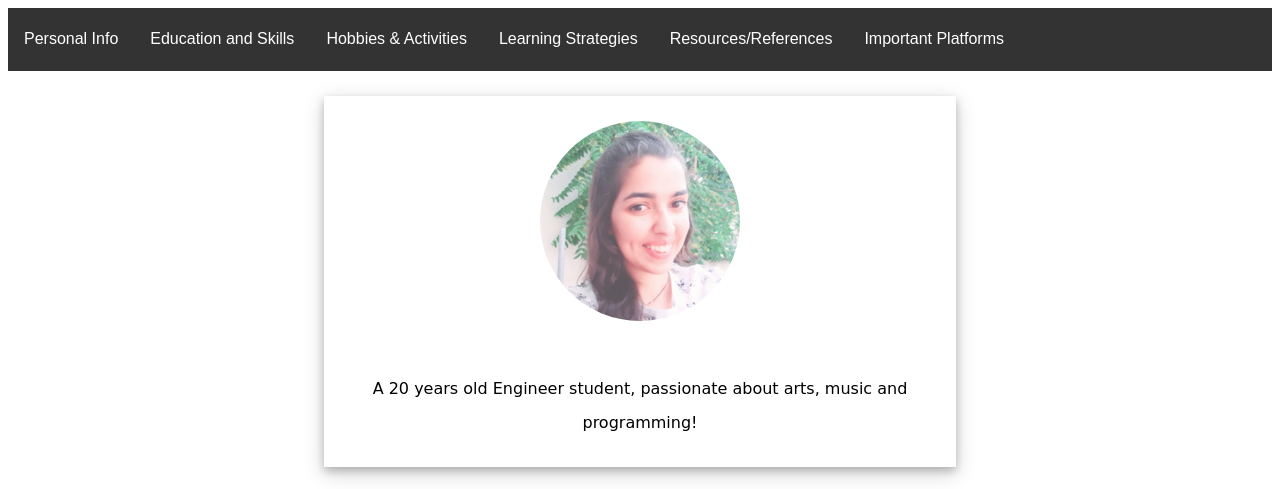
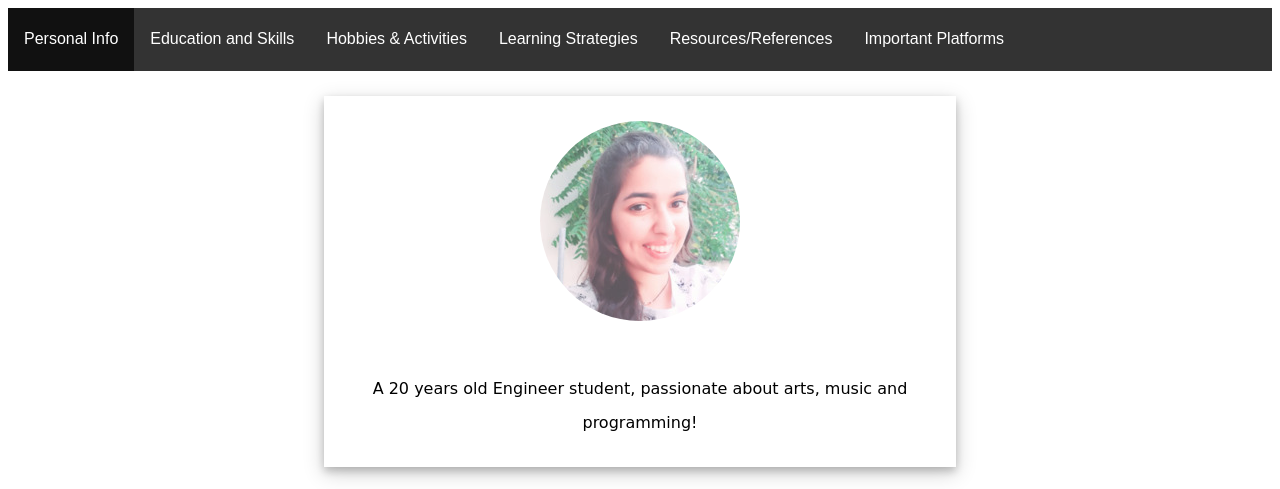
Before and after one commit to ShaimaaElsayed98/Week1-HomeWork, a plain HTML site: page index.html in a window 1280 px wide. In both pictures the pointer is over the link "Personal Info". Shown: the top 489 px of the page. Drawn offline with Linux system fonts and the light colour scheme.

Commit message:
Update style.css

```diff
--- a/style.css
+++ b/style.css
@@ -22,6 +22,9 @@ span {
     text-align: center;
     text-decoration: none;
     padding: 14px 16px;
+}
+.list .link:hover{
+    background-color: #111;
 }
 
 div.polaroid {
```
